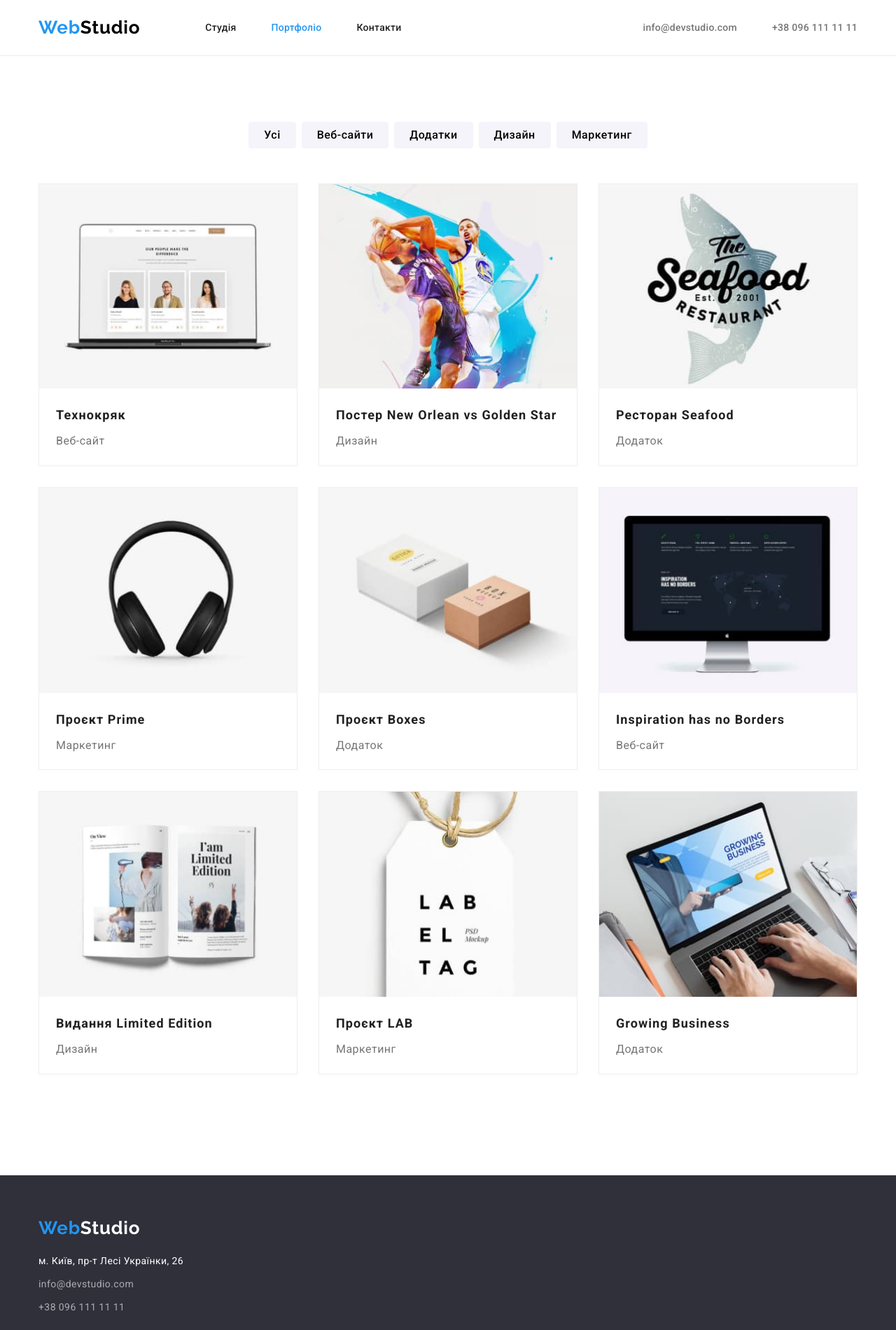
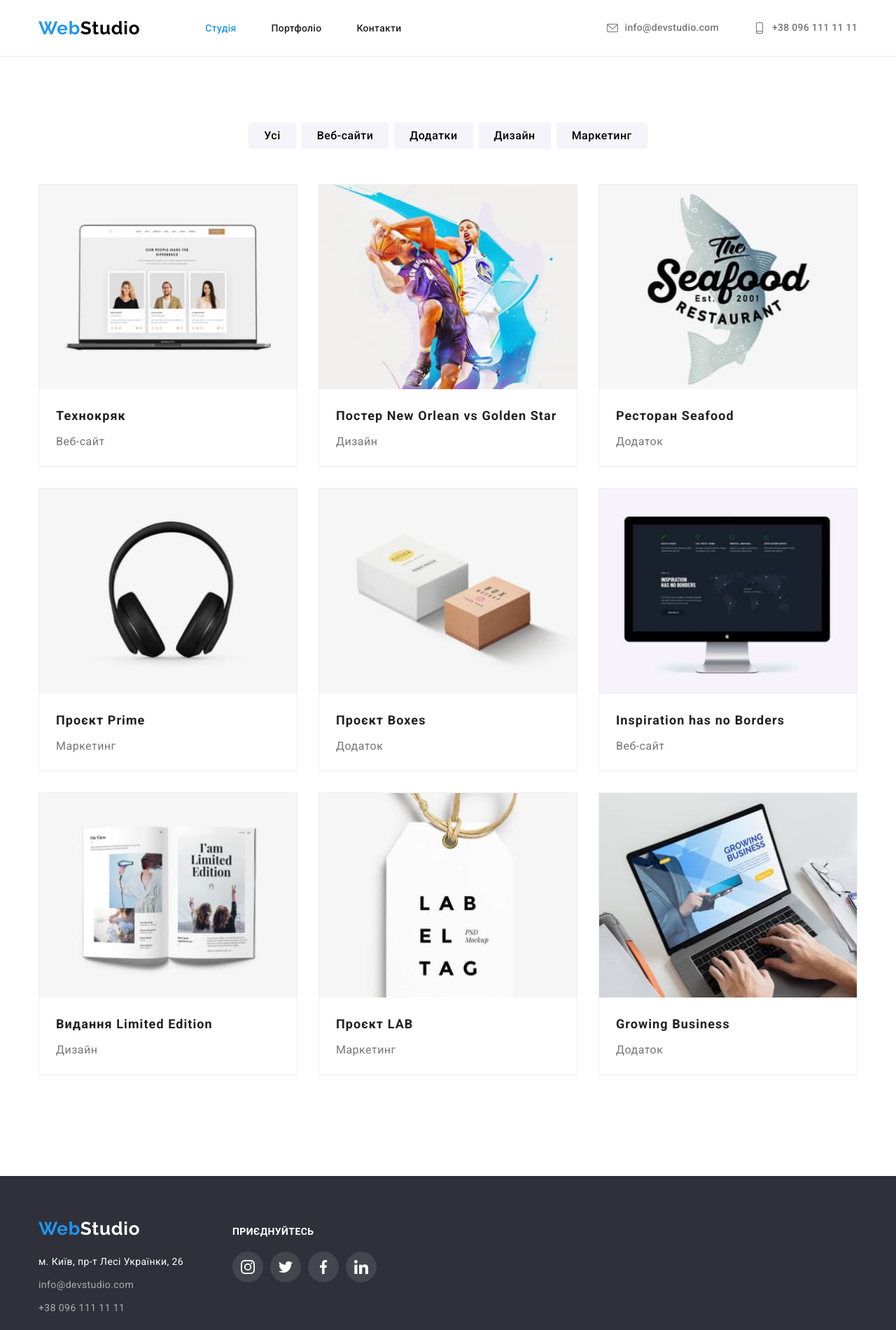
Before and after one commit to Sazhin-Kostya/goit-markup-hw-04, a plain HTML site: page portfolio.html in a window 1280 px wide. Shown: the top 1900 px of the page at 70% size. Drawn offline with nearby package versions, Linux system fonts and the light colour scheme.

Commit message:
finish hw4

```diff
--- a/css/styles.css
+++ b/css/styles.css
@@ -69,14 +69,13 @@ body {
 /*header*/
 
 .head {
-    padding-top: 24px;
-    padding-bottom: 24px;
     background-color:var(--main-bg);
     border-bottom: 1px solid #ECECEC;
-
 }
 
-
+.nav{
+    align-self: center;
+}
 
 .logo {
 
@@ -136,6 +135,15 @@ body {
     align-items:center;
 }
 
+.contact-link{
+    display: flex;
+    align-items: center;
+}
+.item-contact{
+    display: block;
+    align-self: center;
+}
+
 .list-contact .item-contact:not(:last-child){
     margin-right: 50px;
 }
@@ -156,12 +164,12 @@ body {
     letter-spacing: 0.02em;
     color: var(--main-color);
     text-decoration: none;
-    fill:var(--main-color) ;
+
 }
 
 .contact-envelope-svg{
-
     margin-right: 10px;
+    fill: currentColor;
 }
 
 
@@ -169,7 +177,7 @@ body {
 .contact:hover,
 .contact:focus {
     color:var(--accent-color);
-    fill: var(--accent-color);
+    fill: currentColor;
 }
 .section{
     padding-top: 94px;
@@ -236,6 +244,7 @@ body {
 
 .pluss-work-icon{
     display: flex;
+    align-items:center;
     width: 270px;
     height: 120px;
     background-color: #F5F4FA;
@@ -411,8 +420,15 @@ body {
 }
 
 /*footer*/
+.foot-block{
+    display: flex;
+        gap: 70px;
+        align-items: baseline;
+
+}
 
 .foot{
+
     padding-top: 60px;
     padding-bottom: 60px;
     background-color: #2F303A;
@@ -456,6 +472,44 @@ body {
     color: var(--accent-color);
 }
 
+.foot-social-title{
+    margin-bottom: 20px;
+    font-weight: 700;
+    font-size: 14px;
+    line-height: 1.14;
+    letter-spacing: 0.03em;
+    text-transform: uppercase;
+    color:var(--hero-foot-bg);
+}
+
+.foot-social-list{
+    display: flex;
+    list-style-type: none;
+    gap: 10px;
+    height: 44px;
+    width: 206px;
+}
+
+.foot-social-svg{
+
+    fill: #FFFFFF;
+}
+
+.foot-social-item{
+   width: 44px;
+   height: 44px;
+   background-color: rgba(255, 255, 255, 0.1);
+   border-radius: 50%;
+}
+
+.foot-social-link{
+    display: inline-block;
+    padding: 12px 12px;
+}
+.foot-social-item:hover{
+    background-color: var(--accent-color);
+
+}
 /*Портфоліо*/
 .portfolio{
     background-color: var(--main-bg);
@@ -509,6 +563,7 @@ body {
 {
     background-color: var(--accent-color);
     color:var(--main-bg);
+    box-shadow: 0px 3px 1px rgba(0, 0, 0, 0.1), 0px 1px 2px rgba(0, 0, 0, 0.08), 0px 2px 2px rgba(0, 0, 0, 0.12);
 }
 
 
@@ -517,6 +572,13 @@ body {
     text-decoration: none;
     color: var(--main-color);
 }
+
+.portfolio-href:hover,
+.portfolio-href:focus {
+    box-shadow: 0px 1px 1px rgba(0, 0, 0, 0.12), 0px 4px 4px rgba(0, 0, 0, 0.06), 1px 4px 6px rgba(0, 0, 0, 0.16);
+    display: block;
+}
+
 .portfolio-title{
     font-weight: 700;
     font-size: 18px;
@@ -534,11 +596,8 @@ body {
 .example{
   display: flex;
   flex-wrap: wrap;
-
   margin-top: -30px;
   margin-left: -30px;
-
-
 }
 
 .example .portfolio-element{
--- a/portfolio.html
+++ b/portfolio.html
@@ -30,12 +30,10 @@
           >
           <ul class="link list-item">
             <li class="list-nav">
-              <a href="./index.html" class="link link-nav"> Студія</a>
+              <a href="./index.html" class="link link-nav current"> Студія</a>
             </li>
             <li class="list-nav">
-              <a href="./portfolio.html" class="link link-nav current"
-                >Портфоліо</a
-              >
+              <a href="./portfolio.html" class="link link-nav">Портфоліо</a>
             </li>
             <li class="list-nav">
               <a href="./contacts.html" class="link link-nav">Контакти</a>
@@ -44,12 +42,20 @@
         </nav>
         <ul class="link list-contact">
           <li class="item-contact">
-            <a href="mailto:info@devstudio.com" class="contact"
-              >info@devstudio.com</a
-            >
+            <a href="mailto:info@devstudio.com" class="contact contact-link"
+              ><svg class="contact-envelope-svg" width="16" height="16">
+                <use href="./images/symbol-defs.svg#icon-envelope"></use>
+              </svg>
+              info@devstudio.com
+            </a>
           </li>
           <li class="item-contact">
-            <a href="tel:+380961111111" class="contact">+38 096 111 11 11</a>
+            <a href="tel:+380961111111" class="contact contact-link">
+              <svg class="contact-envelope-svg" width="16" height="16">
+                <use href="./images/symbol-defs.svg#icon-smartphone"></use>
+              </svg>
+              +38 096 111 11 11</a
+            >
           </li>
         </ul>
       </div>
@@ -197,7 +203,8 @@
       </section>
     </main>
     <footer class="foot">
-      <div class="container">
+      <div class="container foot-block">
+        <div>
           <a href="./index.html" class="logo link logo-foot"
             ><span class="logo-web">Web</span
             ><span class="logo-studio">Studio</span></a
@@ -226,6 +233,40 @@
             </ul>
           </address>
         </div>
+        <div>
+          <h2 class="foot-social-title">приєднуйтесь</h2>
+          <ul class="foot-social-list">
+            <li class="foot-social-item">
+              <a href="#" class="foot-social-link">
+                <svg width="20" height="20" class="foot-social-svg">
+                  <use href="./images/symbol-defs.svg#icon-instagram"></use>
+                </svg>
+              </a>
+            </li>
+            <li class="foot-social-item">
+              <a href="#" class="foot-social-link">
+                <svg width="20" height="20" class="foot-social-svg">
+                  <use href="./images/symbol-defs.svg#icon-twitter"></use>
+                </svg>
+              </a>
+            </li>
+            <li class="foot-social-item">
+              <a href="#" class="foot-social-link">
+                <svg width="20" height="20" class="foot-social-svg">
+                  <use href="./images/symbol-defs.svg#icon-facebook"></use>
+                </svg>
+              </a>
+            </li>
+            <li class="foot-social-item">
+              <a href="#" class="foot-social-link">
+                <svg width="20" height="20" class="foot-social-svg">
+                  <use href="./images/symbol-defs.svg#icon-linkedin"></use>
+                </svg>
+              </a>
+            </li>
+          </ul>
+        </div>
+      </div>
     </footer>
   </body>
 </html>
```
Also changed, not shown: index.html (+40 -5 lines). Lines whose indentation alone changed are shown as unchanged.
